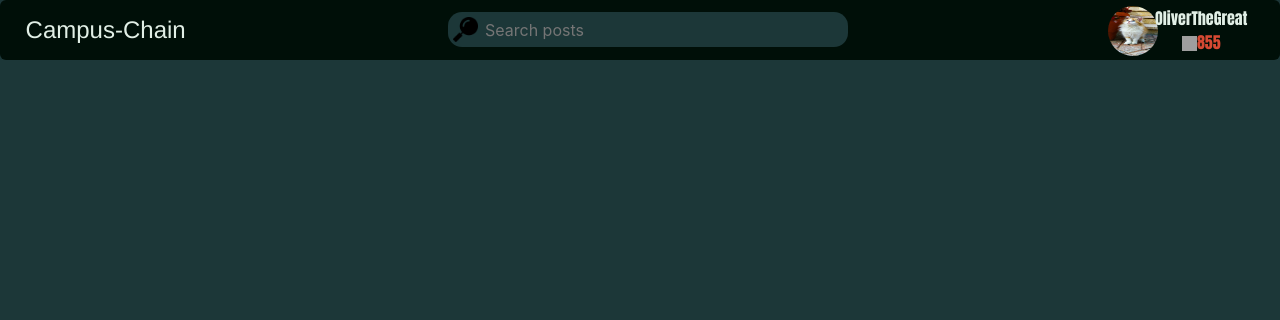
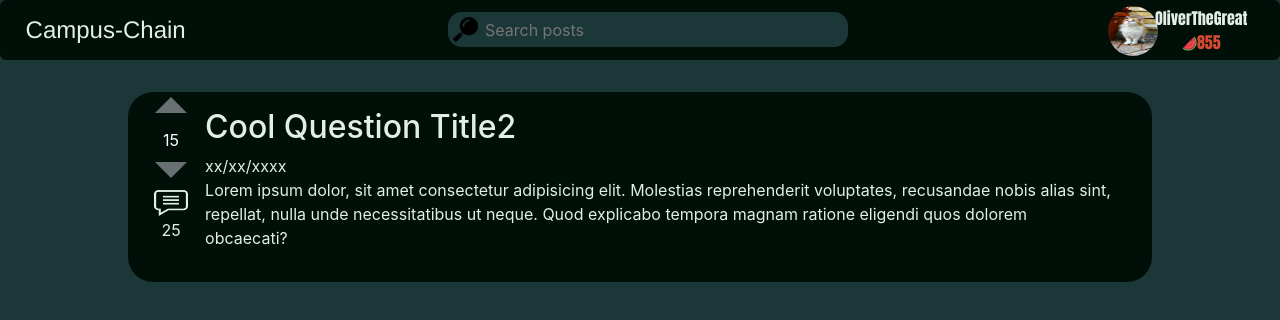
Before and after one commit to ProbablyOmar/Campus-Chain, a React (Create React App) app: page /questions/1 in a window 1280 px wide. Shown: the top 320 px of the page. Built offline with nearby package versions, Linux system fonts and the light colour scheme; grey boxes are pictures that could not be loaded.

Commit message:
Added Question Pages

```diff
--- a/src/App.css
+++ b/src/App.css
@@ -171,6 +171,29 @@ a {
 #questionlist {
   list-style: none;
 }
+.questionbigbox {
+  display: flex;
+  flex-direction: row;
+  align-items: flex-start;
+  color: #e1efe6;
+  border-radius: 10px;
+  padding-left: 0.5%;
+  padding-right: 0.5%;
+  background-color: #000f08;
+  margin-left: 20px;
+  margin-right: 20px;
+  margin-top: 2em;
+  height: auto;
+  overflow: hidden;
+  text-overflow: ellipsis;
+  word-wrap: break-word;
+}
+.commentpage {
+  background-color: #000f08;
+  width: 80%;
+  margin: auto;
+  border-radius: 25px;
+}
 .questionbox {
   display: flex;
   flex-direction: row;
@@ -178,7 +201,7 @@ a {
   border-radius: 10px;
   padding-left: 0.5%;
   padding-right: 0.5%;
-  background-color: black;
+  background-color: #000f08;
   margin-left: 20px;
   margin-right: 20px;
   margin-top: 2em;
@@ -204,7 +227,39 @@ a {
   border-width: 5px;
   cursor: pointer;
 }
+.commentbox {
+  display: flex;
+  flex-direction: row;
+  align-items: flex-start;
+  color: #e1efe6;
+  border-radius: 10px;
+  padding-left: 0.5%;
+  padding-right: 0.5%;
+  background-color: #000f08;
+  margin-left: 20px;
+  margin-right: 20px;
+  margin-top: 2em;
+  height: auto;
+  max-height: 500px;
+  overflow: hidden;
+  text-overflow: ellipsis;
+  word-wrap: break-word;
+}
+
+.questionbox:hover {
+  border: solid grey;
+  border-width: 5px;
+  cursor: pointer;
+}
 .questiondata {
+  display: flex;
+  flex-direction: column;
+  align-items: flex-start;
+  text-align: left;
+  padding: 1em;
+  justify-content: start;
+}
+.commentndata {
   display: flex;
   flex-direction: column;
   align-items: flex-start;
@@ -252,7 +307,7 @@ a {
   stroke: #f48024;
 }
 
-.vote:focus {
+.vote .clicked {
   color: #f48024;
 }
 
--- a/src/App.js
+++ b/src/App.js
@@ -3,7 +3,7 @@ import "./App.css";
 import Header from "./components/header.js";
 import NavBar from "./components/navbar";
 import MainPage from "./pages";
-import QuestionPage from "./pages/my_questions";
+import QuestionPage from "./pages/question_page";
 import Profile from "./pages/profile";
 import Signin from "./pages/signin";
 import Register from "./pages/register";
@@ -15,7 +15,7 @@ function App() {
         <Header />
         <Routes>
           <Route exact path="/" element={<MainPage />} />
-          {/*<Route path="/questions/:questionId" element={<QuestionPage />} />*/}
+          <Route path="/questions/:questionId" element={<QuestionPage />} />
           <Route path="/profile" element={<Profile />} />
           <Route path="/signin" element={<Signin />} />
           <Route path="/register" element={<Register />} />
--- /dev/null
+++ b/src/components/comment.js
@@ -0,0 +1,20 @@
+import { useState } from "react";
+import commentIcon from "../images/comment.png";
+import Ratingbox from "./rating_box";
+
+function Comment({ text, date, rating }) {
+  let [comment, setComment] = useState({});
+
+  return (
+    <div className="commentbox">
+      <Ratingbox rating={rating} comment={comment} setComment={setComment} />
+
+      <div className="commentdata">
+        <span>{date}</span>
+        <p>{text}</p>
+      </div>
+    </div>
+  );
+}
+
+export default Comment;
--- a/src/components/header.js
+++ b/src/components/header.js
@@ -17,7 +17,7 @@ function Header() {
         OliverTheGreat <br />
         <span className="balance">
           <img
-            src="melon-icon.png"
+            src="../melon-icon.png"
             alt="melons"
             width="15px"
             height="15px"
--- a/src/components/question.js
+++ b/src/components/question.js
@@ -1,54 +1,14 @@
 import { useState } from "react";
-import commentIcon from "../images/comment.png";
+import Ratingbox from "./rating_box";
 
-function Question({ title, text, date, rating }) {
+function Question({ title, text, date, rating, id }) {
   let [question, setQuestion] = useState({});
-
-  const upvoteHandler = e => {
-    let newState = { ...question };
-    console.log(e.target.classList);
-    if (e.target.classList.contains("clicked")) {
-      e.target.classList.remove("clicked");
-      newState.rating--;
-      setQuestion(newState);
-    } else {
-      e.target.classList.add("clicked");
-      newState.rating++;
-      setQuestion(newState);
-    }
-  };
-
-  const downvoteHandler = e => {
-    let newState = { ...question };
-    console.log(e.target.classList);
-    if (e.target.classList.contains("clicked")) {
-      e.target.classList.remove("clicked");
-      newState.rating++;
-      setQuestion(newState);
-    } else {
-      e.target.classList.add("clicked");
-      newState.rating--;
-      setQuestion(newState);
-    }
-  };
+  id = id.toString();
+  console.log(id);
   return (
     <div className="questionbox">
-      <div className="ratingbox">
-        <button className="vote" onClick={upvoteHandler}>
-          <svg width="36" height="36">
-            <path d="M2 21h32L18 5 2 21z" fill="currentColor"></path>
-          </svg>
-        </button>
-        <span style={{ color: "white" }}>{rating}</span>
-        <button className="vote" onClick={downvoteHandler}>
-          <svg width="36" height="36">
-            <path d="M2 10h32L18 26 2 10z" fill="currentColor"></path>
-          </svg>
-        </button>
-        <img src={commentIcon} width={36} height={30} alt="comments" />
-        {rating}
-      </div>
-      <a id="questionlink" href="#question">
+      <Ratingbox state={question} setState={setQuestion} rating={rating} />
+      <a id="questionlink" href={`questions/${id}`}>
         <div className="questiondata">
           <h2>{title}</h2>
           <span>{date}</span>
--- /dev/null
+++ b/src/components/rating_box.js
@@ -0,0 +1,49 @@
+import commentIcon from "../images/comment.png";
+
+function Ratingbox({ rating, state, setState }) {
+  const upvoteHandler = e => {
+    let newState = { ...state };
+    console.log(e.target.classList);
+    e.target.classList.toggle("clicked");
+    if (e.target.classList.contains("clicked")) {
+      newState.rating--;
+      setState(newState);
+    } else {
+      newState.rating++;
+      setState(newState);
+    }
+  };
+
+  const downvoteHandler = e => {
+    let newState = { ...state };
+    console.log(e.target.classList);
+    e.target.classList.toggle("clicked");
+    if (e.target.classList.contains("clicked")) {
+      newState.rating++;
+      setState(newState);
+    } else {
+      newState.rating--;
+      setState(newState);
+    }
+  };
+
+  return (
+    <div className="ratingbox">
+      <button className="vote" onClick={upvoteHandler}>
+        <svg width="36" height="36">
+          <path d="M2 21h32L18 5 2 21z" fill="currentColor"></path>
+        </svg>
+      </button>
+      <span style={{ color: "white" }}>{rating}</span>
+      <button className="vote" onClick={downvoteHandler}>
+        <svg width="36" height="36">
+          <path d="M2 10h32L18 26 2 10z" fill="currentColor"></path>
+        </svg>
+      </button>
+      <img src={commentIcon} width={36} height={30} alt="states" />
+      25
+    </div>
+  );
+}
+
+export default Ratingbox;
--- a/src/controllers/add_question.js
+++ b/src/controllers/add_question.js
@@ -13,7 +13,7 @@ function addQuestionHandler(event, state) {
       state.setQuestions([newQuestion, ...oldQuestions]);
       // UPDATE QUESTIONS IN DATABASE
       alert("A name was submitted: ");
-      //this.setState({ Text: this.state.test });
+
       console.log("Submitting file to block...");
       console.log(state.contract.contract);
       state.contract.contract.methods
--- a/src/pages/index.js
+++ b/src/pages/index.js
@@ -74,6 +74,7 @@ function MainPage() {
             text={question.text}
             date={question.date}
             rating={question.rating}
+            id={index}
             key={index}
           />
         );
--- /dev/null
+++ b/src/pages/question_page.js
@@ -0,0 +1,57 @@
+import React from "react";
+import { useState, useEffect } from "react";
+import { useParams } from "react-router-dom";
+import Ratingbox from "../components/rating_box";
+import Comment from "../components/comment";
+import Question from "../components/question";
+import data from "../testdata.json";
+
+function QuestionPage() {
+  const id = useParams().questionId;
+  const [question, setQuestion] = useState(data[id]);
+
+  const formatedComments = question.comments
+    ? question.comments.map((comment, index) => {
+        return (
+          <Comment
+            text={comment.text}
+            date={comment.date}
+            rating={comment.rating}
+            id={index}
+            key={index}
+          />
+        );
+      })
+    : null;
+
+  return (
+    <div className="commentpage">
+      <div className="questionbigbox">
+        <Ratingbox
+          state={question}
+          setState={setQuestion}
+          rating={question.rating}
+        />
+
+        <div className="questiondata">
+          <h2>{question.title}</h2>
+          <span>{question.date}</span>
+          <p>{question.text}</p>
+        </div>
+        {/*<button id="addquestion" onClick={postHandler}>
+      Post!
+      </button>
+      <div id="postoverlay">
+      <CreateQuestion
+      questions={questions}
+      setQuestions={setQuestions}
+        contract={contractState}
+        setContract={setContract}
+        />
+      </div>*/}
+      </div>
+      <ol>{formatedComments}</ol>
+    </div>
+  );
+}
+export default QuestionPage;
--- a/src/testdata.json
+++ b/src/testdata.json
@@ -3,7 +3,15 @@
     "text": "Lorem ipsum dolor, sit amet consectetur adipisicing elit. Molestias reprehenderit voluptates, recusandae nobis alias sint, repellat, nulla unde necessitatibus ut neque. Quod explicabo tempora magnam ratione eligendi quos dolorem obcaecati?",
     "title": "Cool Question Title1",
     "date": "xx/xx/xxxx",
-    "rating": 15
+    "rating": 15,
+    "comments": [
+      { "text": "I love this", "date": "xx/xx/xxxx", "rating": 25 },
+      { "text": "I love this", "date": "xx/xx/xxxx", "rating": 25 },
+      { "text": "I love this", "date": "xx/xx/xxxx", "rating": 25 },
+      { "text": "I love this", "date": "xx/xx/xxxx", "rating": 25 },
+      { "text": "I love this", "date": "xx/xx/xxxx", "rating": 25 },
+      { "text": "I love this", "date": "xx/xx/xxxx", "rating": 25 }
+    ]
   },
   {
     "text": "Lorem ipsum dolor, sit amet consectetur adipisicing elit. Molestias reprehenderit voluptates, recusandae nobis alias sint, repellat, nulla unde necessitatibus ut neque. Quod explicabo tempora magnam ratione eligendi quos dolorem obcaecati?",
```
Also changed, not shown: src/pages/my_questions.js (deleted, +0 -18 lines).
